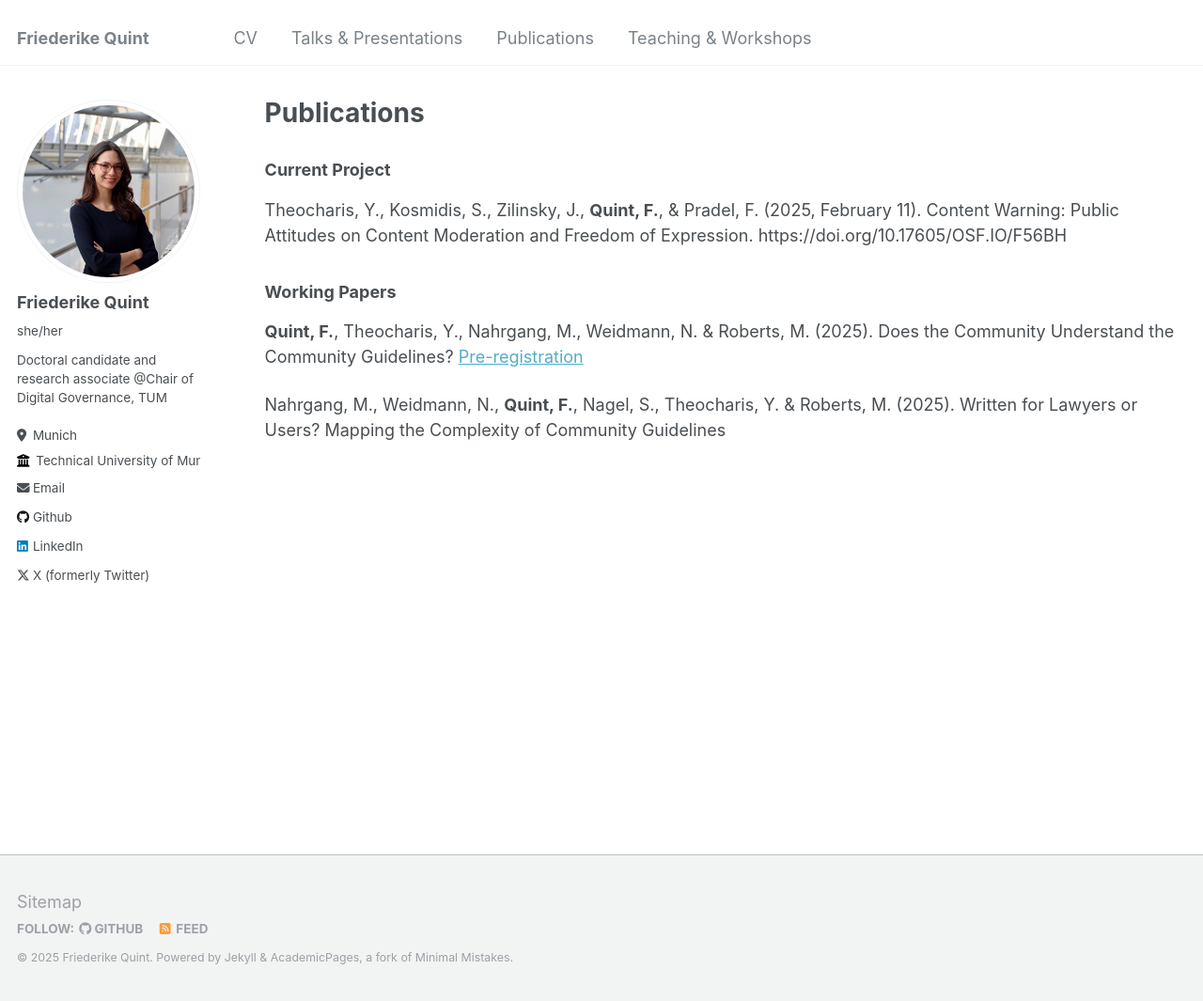
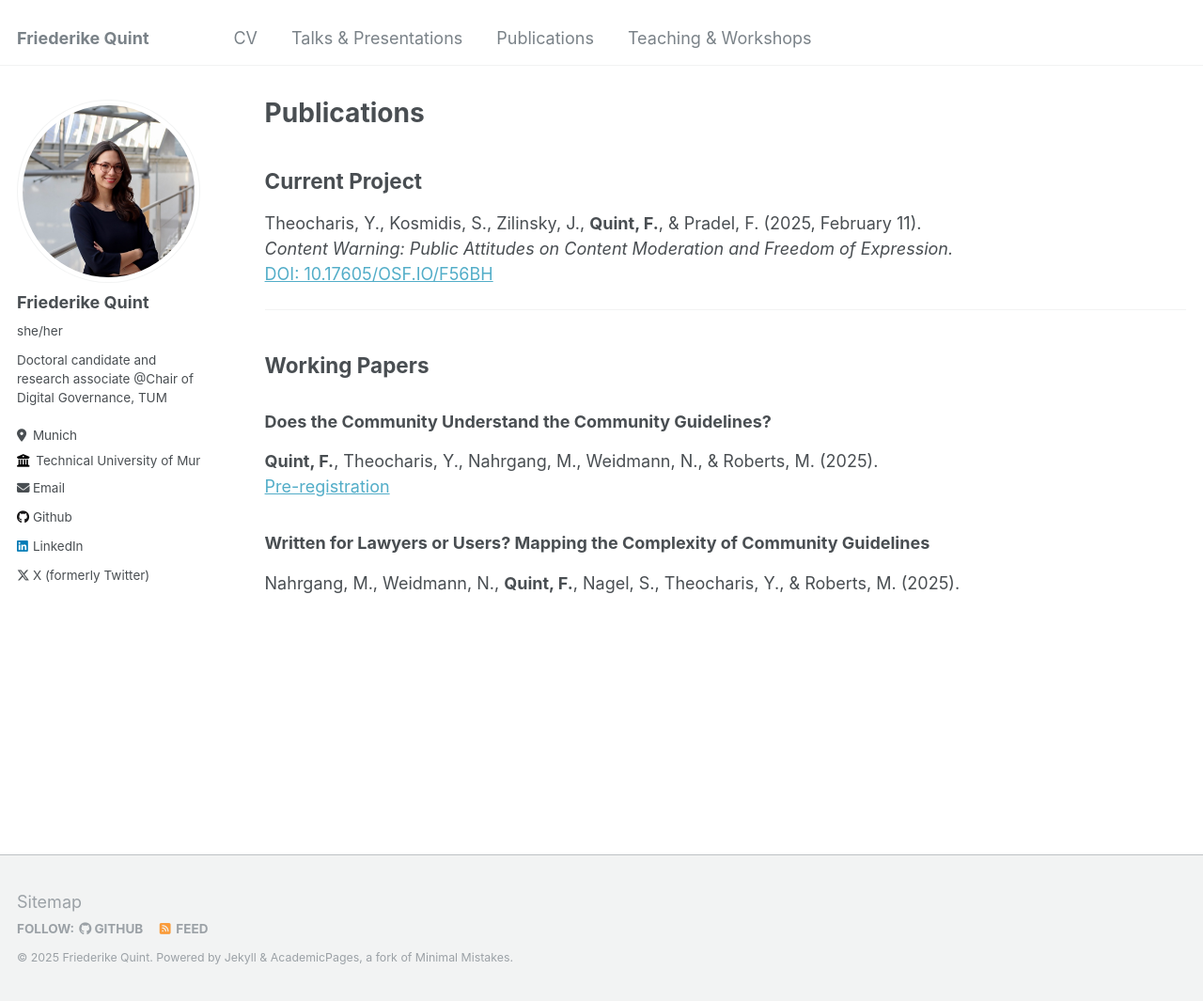
Before and after one commit to friederikequint/friederikequint.github.io, a Jekyll site: the page built from _pages/publications.md, in a window 1280 px wide and 1065 px high. Shown: the whole window at 94% size. Built offline with Jekyll 4.4.1, drawn with Linux system fonts in a browser that asks for light colours; part of the change alters nothing that is shown.

Commit message:
Update publications.md

```diff
--- a/_pages/publications.md
+++ b/_pages/publications.md
@@ -5,14 +5,19 @@ permalink: /publications/
 author_profile: true
 ---
 
-### Current Project
+## Current Project
 
-Theocharis, Y., Kosmidis, S., Zilinsky, J., **Quint, F.**, & Pradel, F. (2025, February 11). Content Warning: Public Attitudes on Content Moderation and Freedom of Expression. https://doi.org/10.17605/OSF.IO/F56BH
+Theocharis, Y., Kosmidis, S., Zilinsky, J., **Quint, F.**, & Pradel, F. (2025, February 11).
+*Content Warning: Public Attitudes on Content Moderation and Freedom of Expression.*
+[DOI: 10.17605/OSF.IO/F56BH](https://doi.org/10.17605/OSF.IO/F56BH)
 
+---
 
-### Working Papers
+## Working Papers
 
-**Quint, F.**, Theocharis, Y., Nahrgang, M., Weidmann, N. & Roberts, M. (2025). Does the Community Understand the Community Guidelines? [Pre-registration](https://osf.io/ud93k/)
+### Does the Community Understand the Community Guidelines?
+**Quint, F.**, Theocharis, Y., Nahrgang, M., Weidmann, N., & Roberts, M. (2025).
+[Pre-registration](https://osf.io/ud93k/)
 
-
-Nahrgang, M., Weidmann, N., **Quint, F.**, Nagel, S., Theocharis, Y. & Roberts, M. (2025). Written for Lawyers or Users? Mapping the Complexity of Community Guidelines
+### Written for Lawyers or Users? Mapping the Complexity of Community Guidelines
+Nahrgang, M., Weidmann, N., **Quint, F.**, Nagel, S., Theocharis, Y., & Roberts, M. (2025).
```
